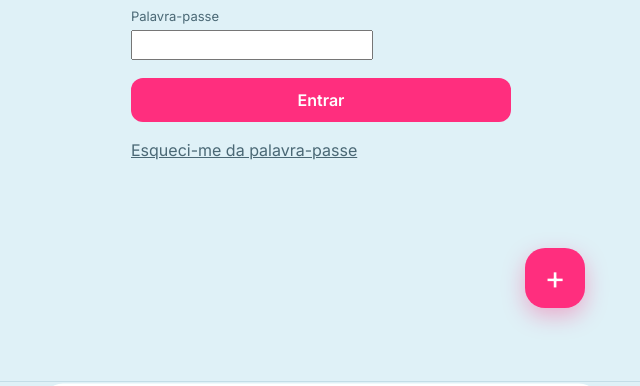
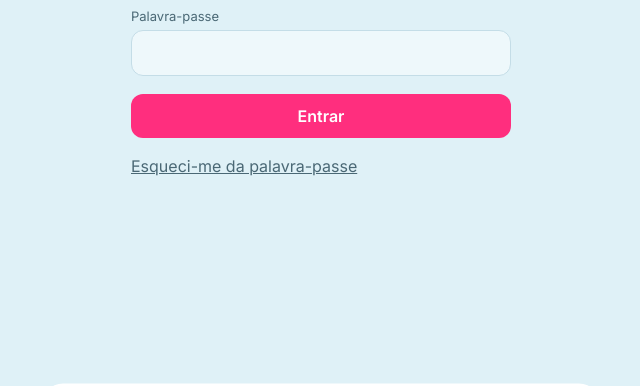
Before and after one commit to Vitordleite/contas-casa, a plain HTML site: page index.html in a window 1280 px wide. Shown: the part 418-804 px from the top of the page, without its empty margins (319-959 px from the left). Drawn offline with Linux system fonts and the light colour scheme.

Commit message:
v1.0.1: corrige ecrã de entrada

```diff
--- a/app.js
+++ b/app.js
@@ -1,6 +1,6 @@
 import {initializeApp,getAuth,signInWithEmailAndPassword,onAuthStateChanged,signOut,updatePassword,sendPasswordResetEmail,initializeFirestore,persistentLocalCache,persistentMultipleTabManager,collection,doc,setDoc,deleteDoc,onSnapshot,query,where} from './firebase.js';
 import {firebaseConfig} from './config.js';
-const VERSAO='1.0.0';
+const VERSAO='1.0.1';
 const $=s=>document.querySelector(s);
 const eur=new Intl.NumberFormat('pt-PT',{style:'currency',currency:'EUR'});
 const E=v=>eur.format(v||0);
@@ -378,7 +378,7 @@ window.addEventListener('hashchange',()=>{const h=(location.hash||'').slice(1);i
 /* ---------- arranque ---------- */
 let deferredPrompt=null;
 window.addEventListener('beforeinstallprompt',e=>{e.preventDefault();deferredPrompt=e;if(st.tab==='mais')render()});
-function showLogin(on){document.body.classList.toggle('auth',!on);$('#login').hidden=!on}
+function showLogin(on){document.body.classList.toggle('auth',on);$('#login').hidden=!on}
 let unsubs=[];
 function startData(){
  const ok=(s)=>{if(!s.metadata.fromCache&&navigator.onLine){st.mode='sync'}};
--- a/index.html
+++ b/index.html
@@ -93,7 +93,7 @@ button{cursor:pointer}
 .search{width:100%;height:46px;border-radius:12px;border:1.5px solid var(--line);background:var(--card);padding:0 14px;font-size:16px}
 label{display:block;margin:10px 0}
 label>span,.lbl{display:block;font-size:13px;color:var(--mut);margin-bottom:4px}
-input[type=text],input:not([type]),input[type=date],input[type=month],input[type=number],select{width:100%;height:46px;border-radius:12px;border:1.5px solid var(--line);background:var(--soft);padding:0 12px;font-size:16px}
+input[type=text],input[type=email],input[type=password],input:not([type]),input[type=date],input[type=month],input[type=number],select{width:100%;height:46px;border-radius:12px;border:1.5px solid var(--line);background:var(--soft);padding:0 12px;font-size:16px}
 label.big input{height:62px;font:700 30px "Space Grotesk"}
 .chk{display:flex;gap:10px;align-items:center;font-size:15px}.chk input{width:22px;height:22px;accent-color:var(--acc)}
 .row2{display:grid;grid-template-columns:repeat(2,minmax(0,1fr));gap:10px}.row2 label{margin:6px 0}
--- a/sw.js
+++ b/sw.js
@@ -1,6 +1,6 @@
 // Service worker: guarda a app no telemóvel para abrir sem rede.
 // Ao publicar uma versão nova, muda o número abaixo.
-const VERSAO = 'contas-v1.0.0';
+const VERSAO = 'contas-v1.0.1';
 const BASE = ['./', './index.html', './app.js', './firebase.js', './config.js', './manifest.webmanifest',
   './icons/icon-192.png', './icons/icon-512.png', './icons/apple-touch-icon.png'];
 
```
